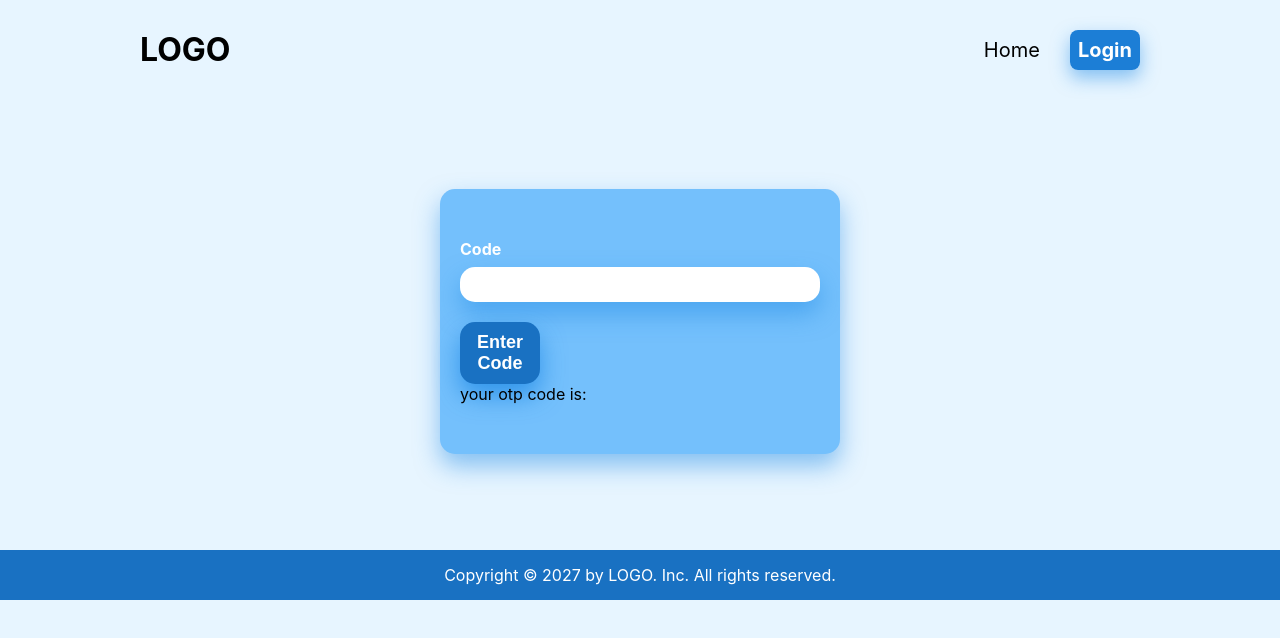
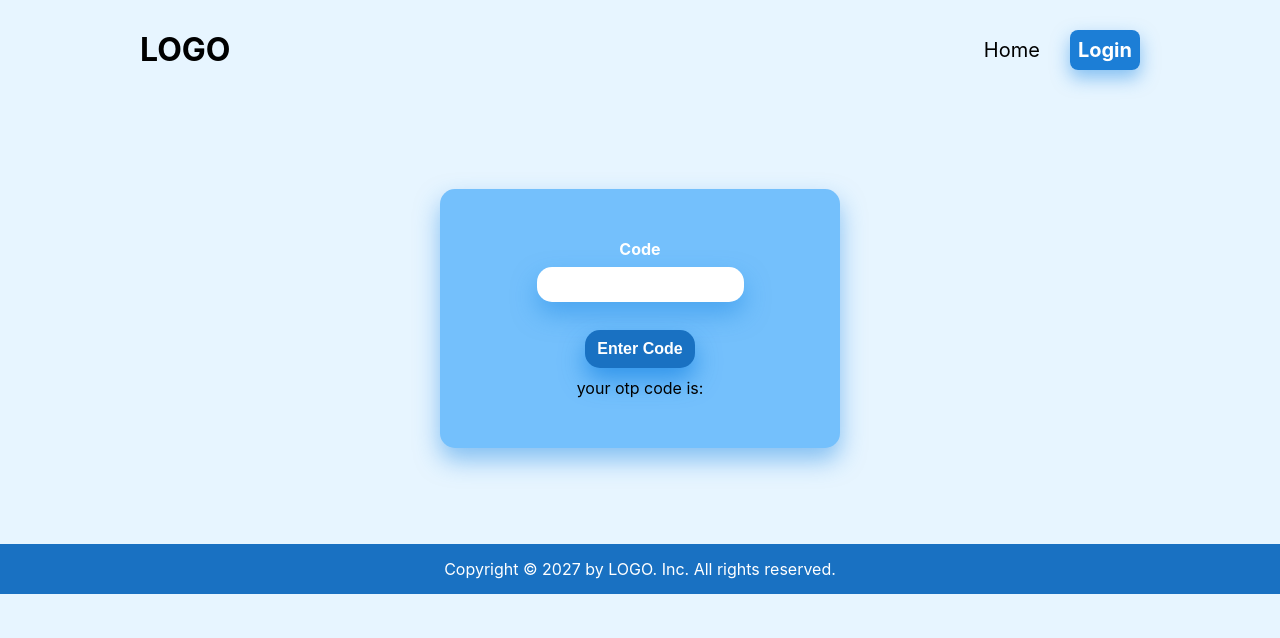
Before and after one commit to G2-tech-intern/Store-project, a React (Create React App) app in the folder frontend/: page /otp in a window 1280 px wide. Shown: the top 638 px of the page. Built offline with nearby package versions, Linux system fonts and the light colour scheme.

Commit message:
minor style correction

```diff
--- a/frontend/src/components/Hero.css
+++ b/frontend/src/components/Hero.css
@@ -91,5 +91,5 @@
   }
 
   .hero-img {
-    width: 100%;
+    height: 100%;
   }
--- a/frontend/src/components/ProductCart.js
+++ b/frontend/src/components/ProductCart.js
@@ -2,7 +2,7 @@ import { Link } from "react-router-dom";
 import styles from "./ProductCart.module.css";
 
 
-import MyImage from './img.jpeg';
+import MyImage from '../img/22.jpg';
 
 
 function ProductCart(props) {
--- a/frontend/src/pages/Login.js
+++ b/frontend/src/pages/Login.js
@@ -25,13 +25,7 @@ function LoginPage() {
 export default LoginPage;
 
 export async function action({ request }) {
-  //TODO
-  //   const searchParams = new URL(request.url).searchParams;
-  //   const mode = searchParams.get("mode") || "login";
 
-  //   if (mode !== 'login' && mode !=='signup') {
-  //     throw json({message: 'unsopported mode '}, {status: 422})
-  //   }
 
   const formData = await request.formData();
   const phoneNumber = formData.get("phonenumber");
--- a/frontend/src/pages/Login.module.css
+++ b/frontend/src/pages/Login.module.css
@@ -13,6 +13,7 @@
   display: flex;
   gap: 8px;
   flex-direction: column;
+  align-items: center;
 }
 .formLabel {
   font-weight: 700;
@@ -28,13 +29,14 @@
 .formBtn {
   margin-top: 20px;
   border: none;
-  width: 80px;
-  padding: 10px 15px;
+  width: 110px;
+  padding: 10px 5px;
   border-radius: 15PX;
-  font-size: 18px;
+  font-size: 16px;
   font-weight: 700;
   color: #fff;
   background-color: #1971c2;
   box-shadow: 0 12px 24px rgba(34, 139, 230, 0.8);
+  margin-bottom: 10px;
 
 }
--- a/frontend/src/pages/Otp.js
+++ b/frontend/src/pages/Otp.js
@@ -18,8 +18,8 @@ function OtpPage() {
             required
             className={styles.formInp}
           ></input>
+        <button className={styles.formBtn}>Enter Code</button>
         </p>
-        <button className={styles.formBtn}>Enter Code</button>
         <p>your otp code is: {otpCode}</p>
       </Form>
     </div>
```
Also changed, not shown: frontend/src/components/h.png (deleted), 1 other file (tests, documents, lock files or other folders).
